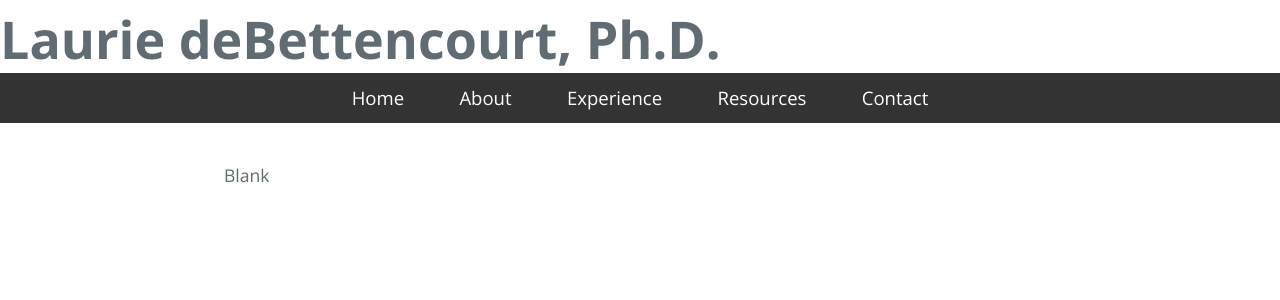
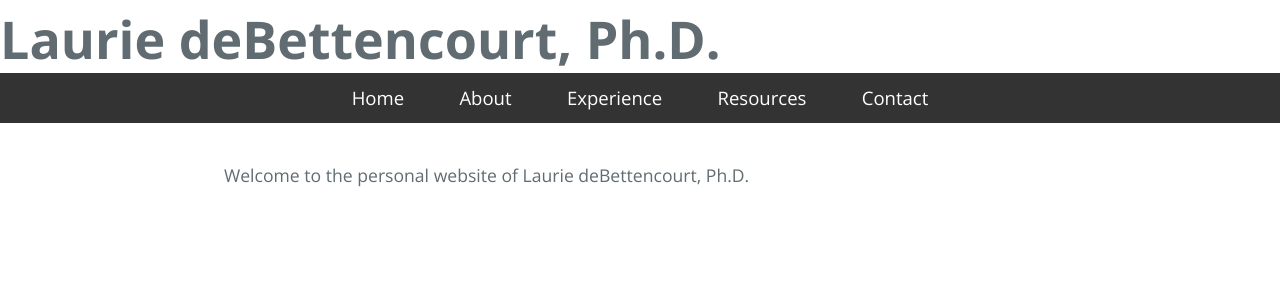
Before and after one commit to lauriedebetten/lauriedebettencourt.github.io, a Jekyll site: the page built from about.md, in a window 1280 px wide. Shown: the top 300 px of the page. Built offline with Jekyll 4.4.1, drawn with Linux system fonts in a browser that asks for light colours.

Commit message:
Update about.md

```diff
--- a/about.md
+++ b/about.md
@@ -2,4 +2,4 @@
 layout: default
 ---
 
-Blank
+Welcome to the personal website of Laurie deBettencourt, Ph.D.
```
